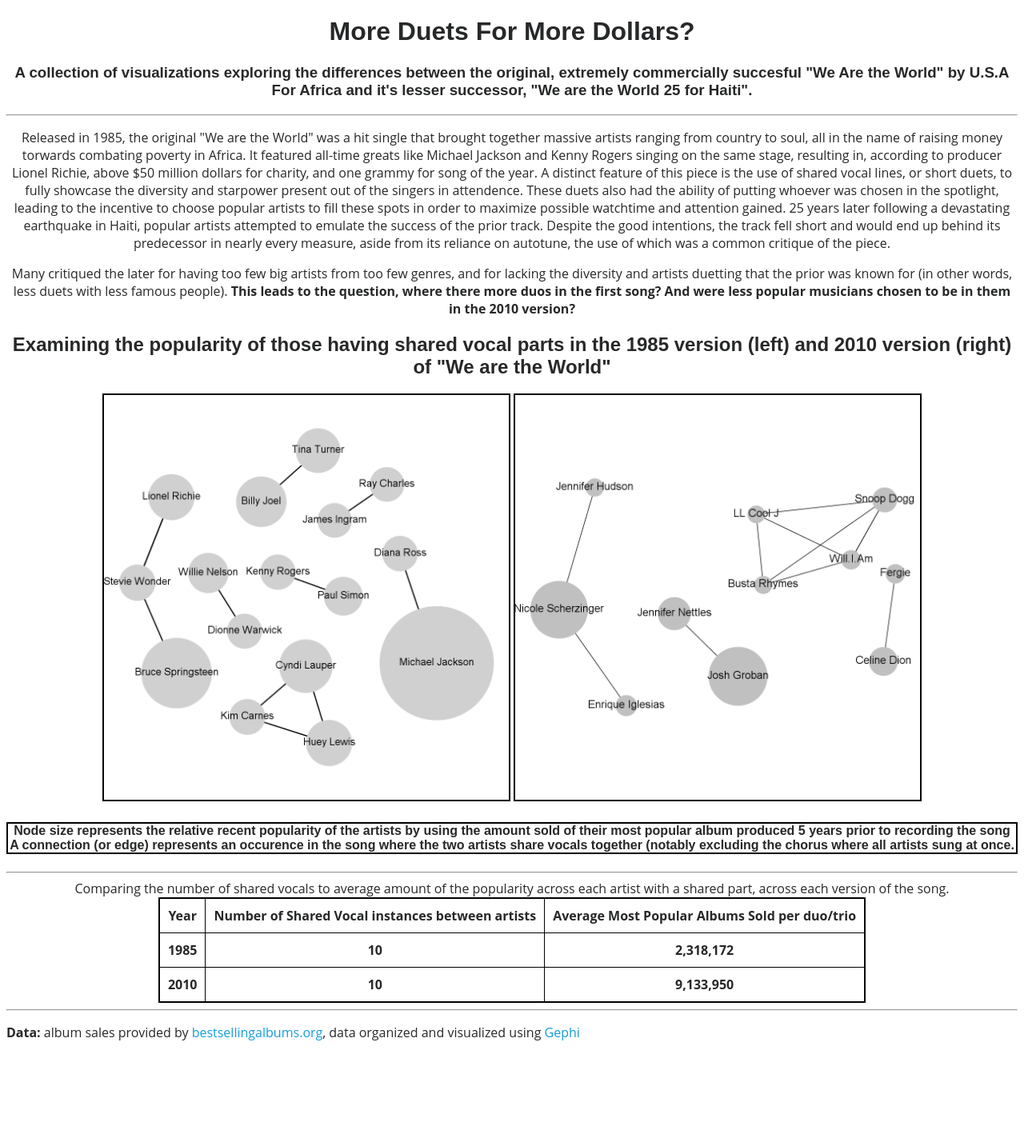
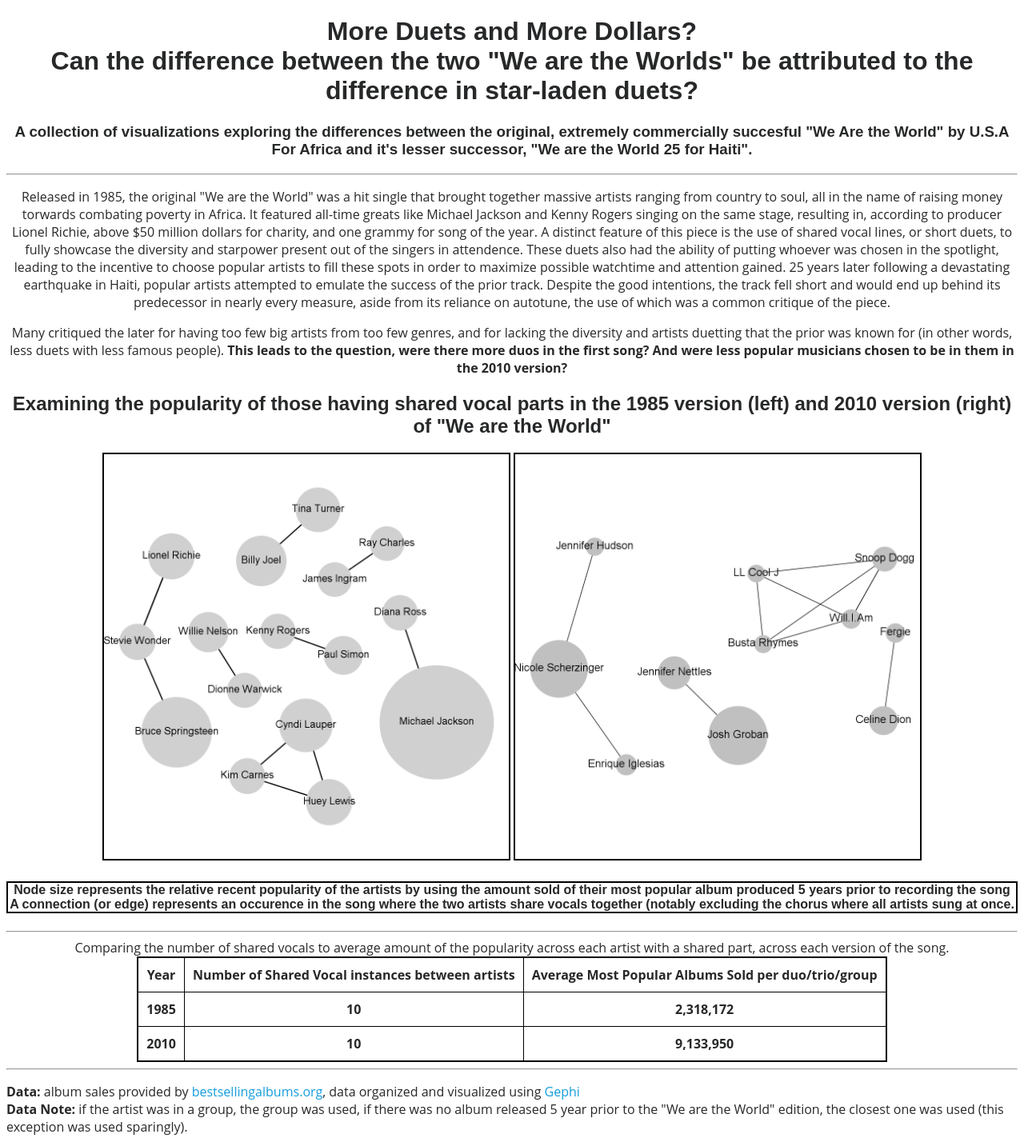
Before and after one commit to coocraig/coocraig.github.io, a plain HTML site: page sites/network/networkVisualization.html in a window 1280 px wide. Shown: the whole page at 80% size. Before the commit the page ends 1318 px from the top, so only its background shows below. Drawn offline with Linux system fonts and the light colour scheme; files that its build step writes are made by us from their sources.

Commit message:
Update networkVisualization.html

```diff
--- a/sites/network/networkVisualization.html
+++ b/sites/network/networkVisualization.html
@@ -28,11 +28,11 @@ table#alter th {
   </head>
   <body>
     <center>
-	<h1>More Duets For More Dollars?</h1>
+	<h1>More Duets and More Dollars?<br> Can the difference between the two "We are the Worlds" be attributed to the difference in star-laden duets?</h1>
     <h3>A collection of visualizations exploring the differences between the original, extremely commercially succesful "We Are the World" by U.S.A For Africa and it's lesser successor, "We are the World 25 for Haiti".</h3>
     <hr>
     <p>Released in 1985, the original "We are the World" was a hit single that brought together massive artists ranging from country to soul, all in the name of raising money torwards combating poverty in Africa. It featured all-time greats like Michael Jackson and Kenny Rogers singing on the same stage, resulting in, according to producer Lionel Richie, above $50 million dollars for charity, and one grammy for song of the year. A distinct feature of this piece is the use of shared vocal lines, or short duets, to fully showcase the diversity and starpower present out of the singers in attendence. These duets also had the ability of putting whoever was chosen in the spotlight, leading to the incentive to choose popular artists to fill these spots in order to maximize possible watchtime and attention gained. 25 years later following a devastating earthquake in Haiti, popular artists attempted to emulate the success of the prior track. Despite the good intentions, the track fell short and would end up behind its predecessor in nearly every measure, aside from its reliance on autotune, the use of which was a common critique of the piece.  </p>
-    <p>Many critiqued the later for having too few big artists from too few genres, and for lacking the diversity and artists duetting that the prior was known for (in other words, less duets with less famous people). <b>This leads to the question, where there more duos in the first song? And were less popular musicians chosen to be in them in the 2010 version?</b></p>
+    <p>Many critiqued the later for having too few big artists from too few genres, and for lacking the diversity and artists duetting that the prior was known for (in other words, less duets with less famous people). <b>This leads to the question, were there more duos in the first song? And were less popular musicians chosen to be in them in the 2010 version?</b></p>
     </center>
 
     <center>
@@ -46,7 +46,7 @@ table#alter th {
     <center><hr>
     <label>Comparing the number of shared vocals to average amount of the popularity across each artist with a shared part, across each version of the song.</label>
     <table style = "border:2px solid #000000">
-      <tr><th>Year</th><th>Number of Shared Vocal instances between artists</th><th>Average Most Popular Albums Sold per duo/trio</th>
+      <tr><th>Year</th><th>Number of Shared Vocal instances between artists</th><th>Average Most Popular Albums Sold per duo/trio/group</th>
 
     </tr>
         <tr><th>1985</th><th>10</th><th>2,318,172</th></tr>
@@ -56,6 +56,6 @@ table#alter th {
       </table>
 
 </center>
-      <ceneter><hr><p><b>Data: </b>album sales provided by <a href="https://bestsellingalbums.org/about/">bestsellingalbums.org</a>, data organized and visualized using <a href="https://gephi.org/">Gephi</a></p></ceneter>
+      <ceneter><hr><p><b>Data: </b>album sales provided by <a href="https://bestsellingalbums.org/about/">bestsellingalbums.org</a>, data organized and visualized using <a href="https://gephi.org/">Gephi</a><br><b>Data Note: </b>if the artist was in a group, the group was used, if there was no album released 5 year prior to the "We are the World" edition, the closest one was used (this exception was used sparingly).</p></ceneter>
   </body>
 </html>
```
